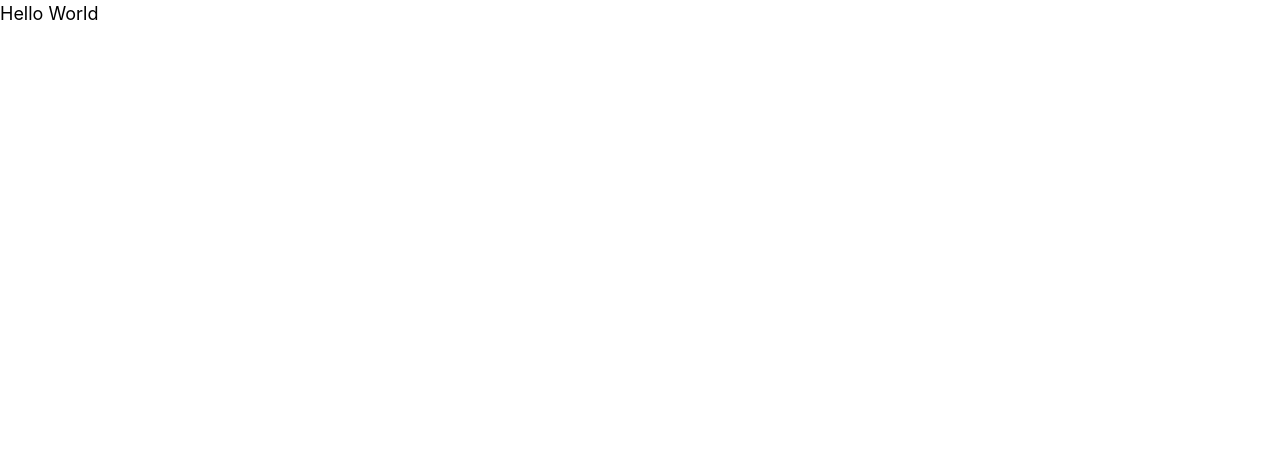
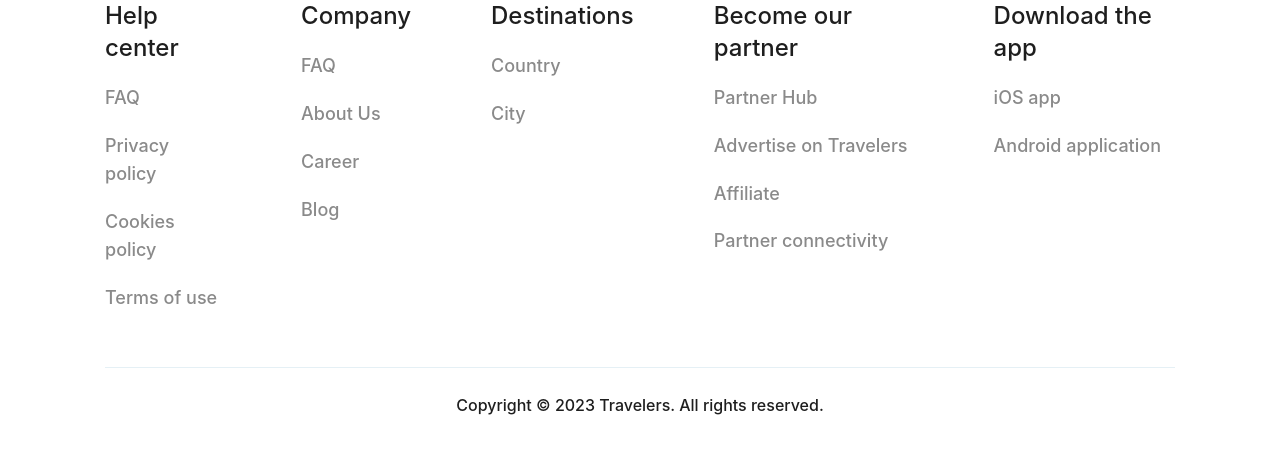
Before and after one commit to iniadnan/next-travelers-website, a Next.js app: page / in a window 1280 px wide. Shown: the top 454 px of the page. Built offline with nearby package versions, Linux system fonts and the light colour scheme; a web font is replaced by a local one.

Commit message:
add footer

```diff
--- /dev/null
+++ b/app/components/Footer.tsx
@@ -0,0 +1,166 @@
+export default function Footer() {
+    return (
+        <footer>
+            <div className="container-travelers px-5 md:px-5 lg:px-0">
+                {/* <!-- FOOTER LIST --> */}
+                <div
+                    className="flex items-start flex-wrap md:flex-wrap lg:flex-nowrap gap-y-8 gap-x-10 md:gap-x-20 lg:gap-x-14 xl:gap-x-20 pb-10 md:pb-[48px] lg:pb-[55px]"
+                >
+                    <div>
+                        <h2 className="font-medium text-lg md:text-xl lg:text-2xl text-[#1E1E1E]">
+                            Help center
+                        </h2>
+                        <div className="mt-5">
+                            <p className="mb-3.5 md:mb-5">
+                                <a
+                                    href="/"
+                                    className="font-medium text-base md:text-lg text-[#8A8A8A] hover:text-[#1E1E1E]"
+                                >FAQ</a
+                                >
+                            </p>
+                            <p className="mb-3.5 md:mb-5">
+                                <a
+                                    href="/"
+                                    className="font-medium text-base md:text-lg text-[#8A8A8A] hover:text-[#1E1E1E]"
+                                >Privacy policy</a
+                                >
+                            </p>
+                            <p className="mb-3.5 md:mb-5">
+                                <a
+                                    href="/"
+                                    className="font-medium text-base md:text-lg text-[#8A8A8A] hover:text-[#1E1E1E]"
+                                >Cookies policy</a
+                                >
+                            </p>
+                            <p>
+                                <a
+                                    href="/"
+                                    className="font-medium text-base md:text-lg text-[#8A8A8A] hover:text-[#1E1E1E]"
+                                >Terms of use</a
+                                >
+                            </p>
+                        </div>
+                    </div>
+                    <div>
+                        <h2 className="font-medium text-lg md:text-xl lg:text-2xl text-[#1E1E1E]">
+                            Company
+                        </h2>
+                        <div className="mt-5">
+                            <p className="mb-3.5 md:mb-5">
+                                <a
+                                    href="/"
+                                    className="font-medium text-base md:text-lg text-[#8A8A8A] hover:text-[#1E1E1E]"
+                                >FAQ</a
+                                >
+                            </p>
+                            <p className="mb-3.5 md:mb-5">
+                                <a
+                                    href="/"
+                                    className="font-medium text-base md:text-lg text-[#8A8A8A] hover:text-[#1E1E1E]"
+                                >About Us</a
+                                >
+                            </p>
+                            <p className="mb-3.5 md:mb-5">
+                                <a
+                                    href="/"
+                                    className="font-medium text-base md:text-lg text-[#8A8A8A] hover:text-[#1E1E1E]"
+                                >Career</a
+                                >
+                            </p>
+                            <p>
+                                <a
+                                    href="/"
+                                    className="font-medium text-base md:text-lg text-[#8A8A8A] hover:text-[#1E1E1E]"
+                                >Blog</a
+                                >
+                            </p>
+                        </div>
+                    </div>
+                    <div>
+                        <h2 className="font-medium text-lg md:text-xl lg:text-2xl text-[#1E1E1E]">
+                            Destinations
+                        </h2>
+                        <div className="mt-5">
+                            <p className="mb-3.5 md:mb-5">
+                                <a
+                                    href="/"
+                                    className="font-medium text-base md:text-lg text-[#8A8A8A] hover:text-[#1E1E1E]"
+                                >Country</a
+                                >
+                            </p>
+                            <p className="mb-3.5 md:mb-5">
+                                <a
+                                    href="/"
+                                    className="font-medium text-base md:text-lg text-[#8A8A8A] hover:text-[#1E1E1E]"
+                                >City</a
+                                >
+                            </p>
+                        </div>
+                    </div>
+                    <div>
+                        <h2 className="font-medium text-lg md:text-xl lg:text-2xl text-[#1E1E1E]">
+                            Become our partner
+                        </h2>
+                        <div className="mt-5">
+                            <p className="mb-3.5 md:mb-5">
+                                <a
+                                    href="/"
+                                    className="font-medium text-base md:text-lg text-[#8A8A8A] hover:text-[#1E1E1E]"
+                                >Partner Hub</a
+                                >
+                            </p>
+                            <p className="mb-3.5 md:mb-5">
+                                <a
+                                    href="/"
+                                    className="font-medium text-base md:text-lg text-[#8A8A8A] hover:text-[#1E1E1E]"
+                                >Advertise on Travelers</a
+                                >
+                            </p>
+                            <p className="mb-3.5 md:mb-5">
+                                <a
+                                    href="#"
+                                    className="font-medium text-[#8A8A8A] hover:text-[#1E1E1E]"
+                                >Affiliate</a
+                                >
+                            </p>
+                            <p className="mb-3.5 md:mb-5">
+                                <a
+                                    href="/"
+                                    className="font-medium text-base md:text-lg text-[#8A8A8A] hover:text-[#1E1E1E]"
+                                >Partner connectivity</a
+                                >
+                            </p>
+                        </div>
+                    </div>
+                    <div>
+                        <h2 className="font-medium text-lg md:text-xl lg:text-2xl text-[#1E1E1E]">
+                            Download the app
+                        </h2>
+                        <div className="mt-5">
+                            <p className="mb-3.5 md:mb-5">
+                                <a
+                                    href="/"
+                                    className="font-medium text-base md:text-lg text-[#8A8A8A] hover:text-[#1E1E1E]"
+                                >iOS app</a
+                                >
+                            </p>
+                            <p className="mb-3.5 md:mb-5">
+                                <a
+                                    href="/"
+                                    className="font-medium text-base md:text-lg text-[#8A8A8A] hover:text-[#1E1E1E]"
+                                >Android application</a
+                                >
+                            </p>
+                        </div>
+                    </div>
+                </div>
+                {/* <!-- FOOTER COPYRIGHT --> */}
+                <div className="pt-[20px] md:pt-[25px] pb-[35px] border-t border-[#E5F0F5]">
+                    <p className="font-medium text-base text-[#1E1E1E] text-center">
+                        Copyright © 2023 Travelers. All rights reserved.
+                    </p>
+                </div>
+            </div>
+        </footer>
+    )
+}
--- /dev/null
+++ b/app/components/Nav.tsx
@@ -0,0 +1,7 @@
+export default function Nav() {
+    return (
+        <nav>
+            <h1>hhh</h1>
+        </nav>
+    )
+}
--- a/app/page.tsx
+++ b/app/page.tsx
@@ -1,7 +1,10 @@
-import Image from 'next/image'
+import Nav from "./components/Nav";
+import Footer from "./components/Footer";
 
-export default function Home() {
+export default function Page() {
   return (
-    <h1>Hello World</h1>
+    <>
+      <Footer />
+    </>
   )
 }
```
